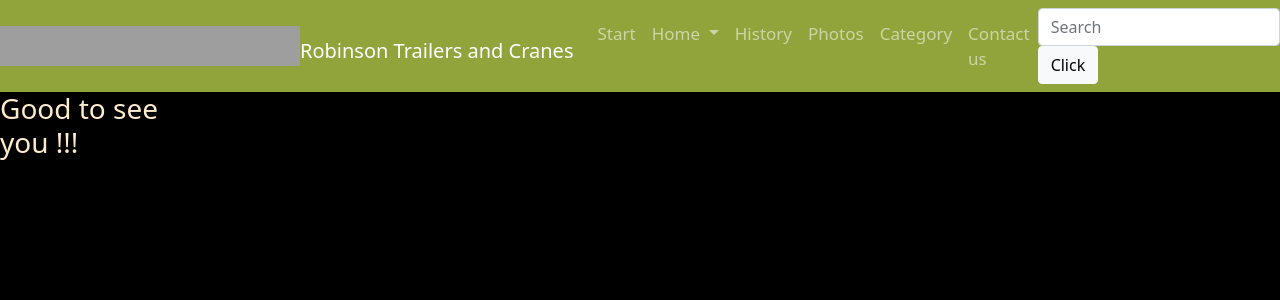
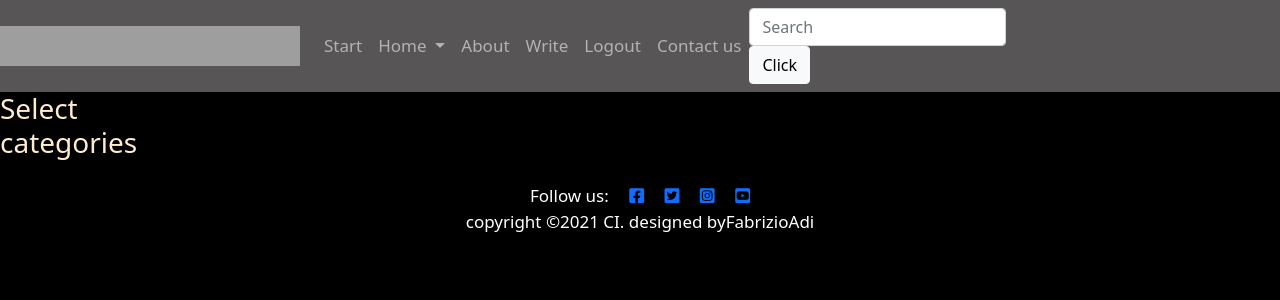
Before and after one commit to FabrizioAdi/Robinson-Trailers-DjangoM4, a Django app: page / in a window 1280 px wide. Shown: the top 300 px of the page. Run offline with Django 3.2, Linux system fonts and the light colour scheme; data that the repository does not hold is empty; grey boxes are pictures that could not be loaded.

Commit message:
Add a footer

```diff
--- a/static/style.css
+++ b/static/style.css
@@ -3,13 +3,13 @@ body {
     color:blanchedalmond;
     font-size: 17px;
 }
-}
+/** Navigation bar **/
+
 .navbar-nav li:hover>.dropdown-menu
 {
 	display: block;
 }
 */
-
 .navbar
 {
 	min-height: 57px;
@@ -17,7 +17,7 @@ body {
 
 .bg-trailers
 {
-	background-color: #91a33b !important;
+	background-color: rgb(87, 85, 85) !important;
 }
 
 .list-group-item-dark
@@ -41,3 +41,5 @@ body {
 {
 	line-height: 120%;
 }
+
+/** Footer **/
--- a/templates/category_trailer.html
+++ b/templates/category_trailer.html
@@ -10,8 +10,6 @@
 <body>
     {% extends 'index.html' %}
     {% block trailer %}
-
-
     {% if category_trailer %}
 
         {% for trailer in category_trailer %}
--- a/templates/index.html
+++ b/templates/index.html
@@ -30,7 +30,7 @@
 <!--Navigation-->
 <header>
     <nav class="navbar navbar-dark bg-trailers navbar-expand-lg">
-        <a class="navbar-brand" href="#"><img src="https://res.cloudinary.com/fabrizioadi/image/upload/v1643668128/Changed_Logo_orginal_fkagtl.jpg" width="300" height="40" class="d-inline-block mr-1 align-bottom" alt="Logo">Robinson Trailers and Cranes</a>
+        <a class="navbar-brand" href="#"><img src="https://res.cloudinary.com/fabrizioadi/image/upload/v1643668128/Changed_Logo_orginal_fkagtl.jpg" width="300" height="40" class="d-inline-block mr-1 align-bottom" alt="Logo"></a>
         <button class="navbar-toggler" type="button" data-toggle="collapse" data-target="#mainmenu" aria-controls="mainmenu" aria-expanded="false" aria-label="Navigation switch">
             <span class="navbar-toggler-icon"></span>
 
@@ -45,27 +45,27 @@
                 <li class="nav-item dropdown">
                     <a class="nav-link dropdown-toggle" href="#" data-toggle="dropdown" role="button" aria-expanded="false" id="submenu" aria-haspopup="true"> Home </a>
                     <div class="dropdown-menu" aria-labelledby="submenu">
-                        <a class="dropdown-item" href="#">Home1</a>
-                        <a class="dropdown-item" href="#">Home2</a>
+                        <a class="dropdown-item" href="#">Section1</a>
+                        <a class="dropdown-item" href="#">Section2</a>
 
                         <div class="dropdown-divider"></div>
 
-                        <a class="dropdown-item" href="#">Home3</a>
-                        <a class="dropdown-item" href="#">Home4</a>
+                        <a class="dropdown-item" href="#">Section3</a>
+                        <a class="dropdown-item" href="#">Section4</a>
                     </div>
                 </li>
 
                 <li class="nav-item">
-                    <a class="nav-link" href="#"> History </a>
+                    <a class="nav-link" href="#">About</a>
                 </li>
                 <li class="nav-item">
-                    <a class="nav-link" href="#"> Photos </a>
+                    <a class="nav-link" href="#">Write</a>
                 </li>
                 <li class="nav-item">
-                    <a class="nav-link" href="#"> Category </a>
+                    <a class="nav-link" href="#">Logout</a>
                 </li>
                 <li class="nav-item">
-                    <a class="nav-link" href="#"> Contact us </a>
+                    <a class="nav-link" href="#">Contact us </a>
                 </li>
             </ul>
 
@@ -84,7 +84,7 @@
 
     <div style="clear:both" class="tut"></div>
     <div style="width:200px; float:left">
-        <h3 class="check">Good to see you !!!</h3>
+        <h3 class="check">Select categories</h3>
         {% for cat in categories %}
         <p><a href = "/category/{{ cat.id }}"> {{ cat.name }}</a> </p>
         {% endfor %}
@@ -98,5 +98,19 @@
 
 <!-- {{ categories }} -->
 
+ <footer>
+    <footer class="footer mt-auto py-3 dark-bg">
+
+        <p class="m-0 text-center text-white">Follow us:
+            <a href="https://www.facebook.com" target="_blank" rel="noopener"><i class="fab fa-facebook-square ms-3"></i></a>
+            <a href="https://twitter.com/" target="_blank" rel="noopener"><i class="fab fa-twitter-square ms-3"></i></a>
+            <a href="https://www.instagram.com/" target="_blank" rel="noopener"><i class="fab fa-instagram-square ms-3"></i></a>
+            <a href="https://www.youtube.com" target="_blank" rel="noopener"><i class="fab fa-youtube-square ms-3"></i></a>
+            </p>
+            <p class="m=0 text-center text-white">copyright &copy;2021 CI. designed by<span>FabrizioAdi</span></p>
+
+    </footer>
+
+
 </body>
 </html>
```
Also changed, not shown: templates/contact.html (added).
